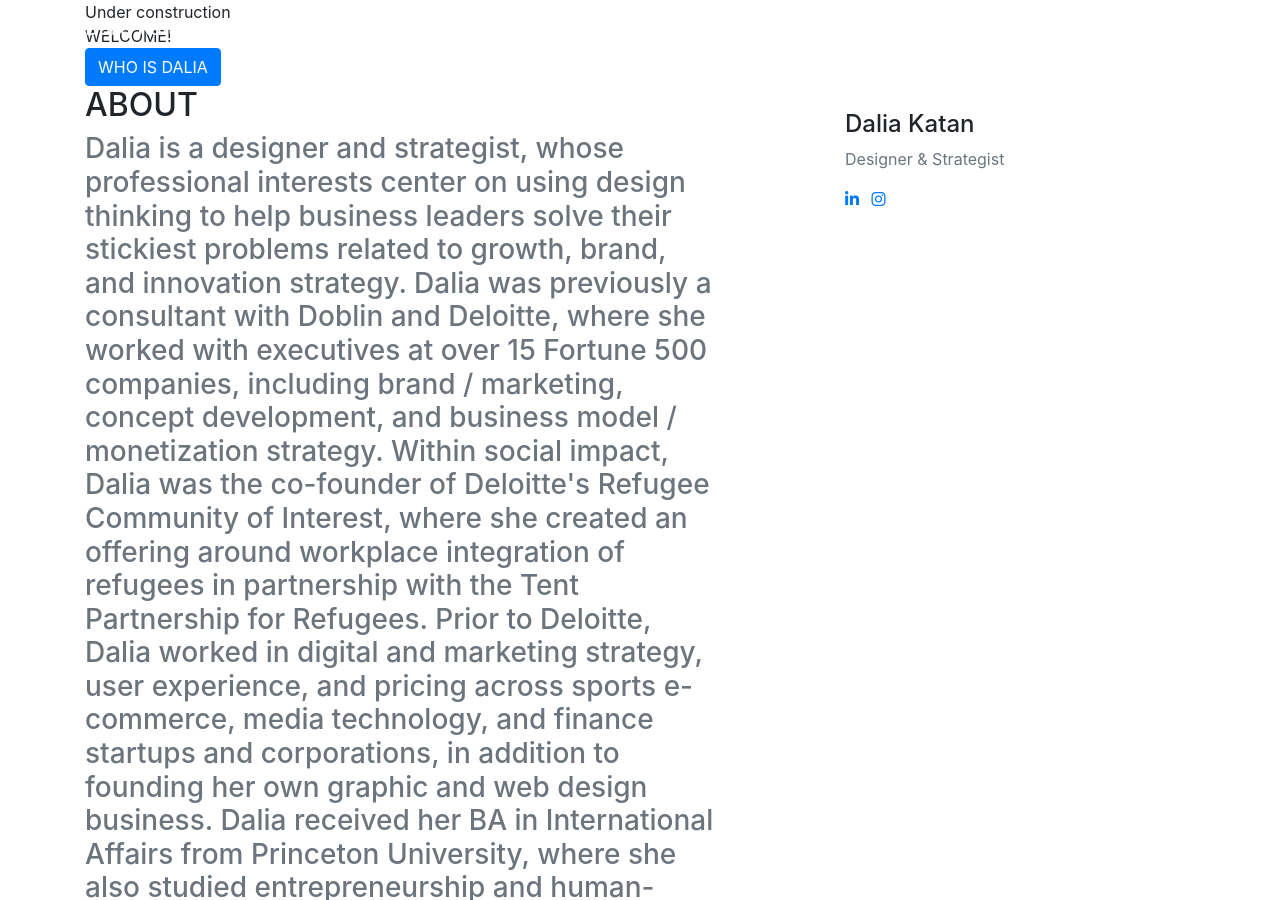
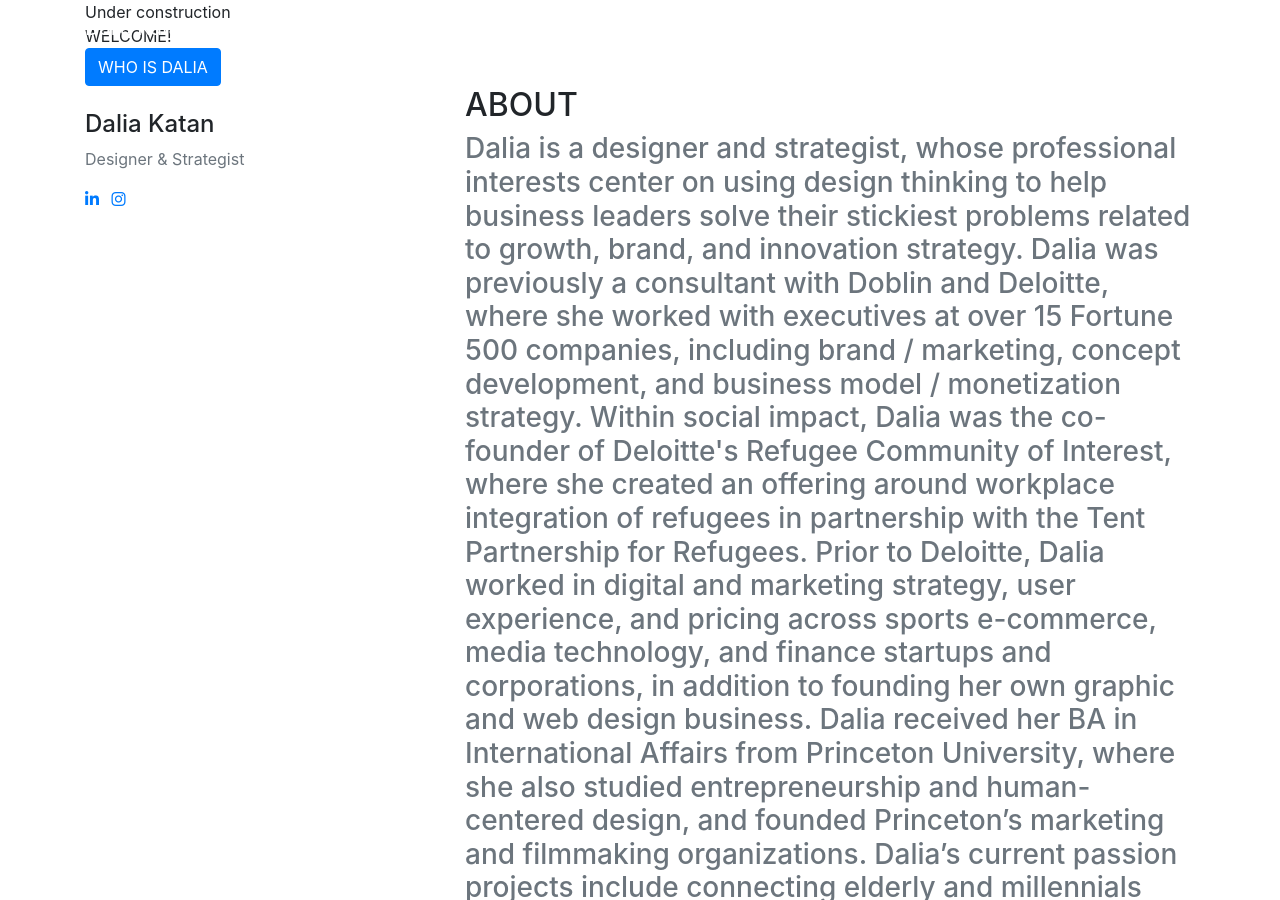
Before and after one commit to dalkat/dalkat.github.io, a Jekyll site: the page built from index.md, in a window 1280 px wide and 900 px high. Built offline with Jekyll 4.4.1, drawn with Linux system fonts in a browser that asks for light colours; nearby versions of some CDN libraries; some web fonts are replaced; library files that are not in the unit come from our copies.

Commit message:
reversed about again

```diff
--- a/_layouts/home.html
+++ b/_layouts/home.html
@@ -12,7 +12,7 @@ layout: default
         <div class="intro-text">
           <div class="intro-lead-in">{{ site.data.home.intro.lead-in }}</div>
           <div class="intro-heading text-uppercase">{{ site.data.home.intro.heading }}</div>
-          <a class="btn btn-primary btn-xl text-uppercase js-scroll-trigger" href="#services">{{ site.data.home.intro.btn }}</a>
+          <a class="btn btn-primary btn-xl text-uppercase js-scroll-trigger" href="#about">{{ site.data.home.intro.btn }}</a>
         </div>
       </div>
       <link rel="shortcut icon" type="image/x-icon" href="img/favicon.png">
@@ -22,11 +22,6 @@ layout: default
     <section id="about">
       <div class="container">
         <div class="row">
-          <div class="col-sm-7 text-left">
-            <h2 class="section-heading text-uppercase">{{ site.data.home.about.heading }}</h2>
-            <h3 class="section-subheading text-muted">{{ site.data.home.about.subheading  }}</h3>
-          </div>
-          <div class="col-sm-1"></div>
   <!-- Team -->
           {%- for member in site.data.home.team.members -%}
           {% assign ws = '' %}
@@ -50,6 +45,10 @@ layout: default
           </div>
           {%- endfor -%}
         {% assign ws = '' %}
+          <div class="col-sm-8 text-left">
+            <h2 class="section-heading text-uppercase">{{ site.data.home.about.heading }}</h2>
+            <h3 class="section-subheading text-muted">{{ site.data.home.about.subheading  }}</h3>
+          </div>
         </div>
       </div>
     </section>
```
